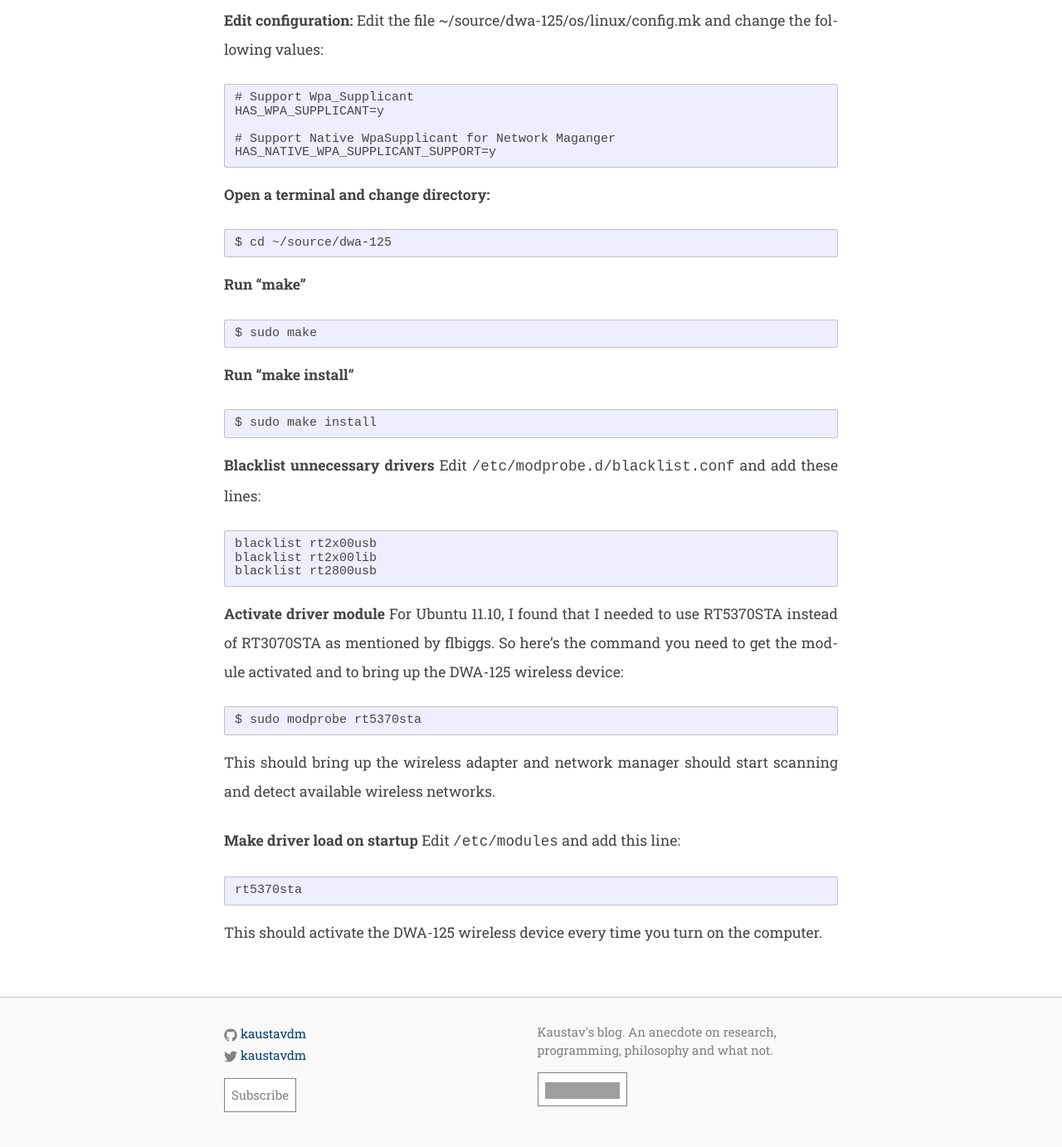
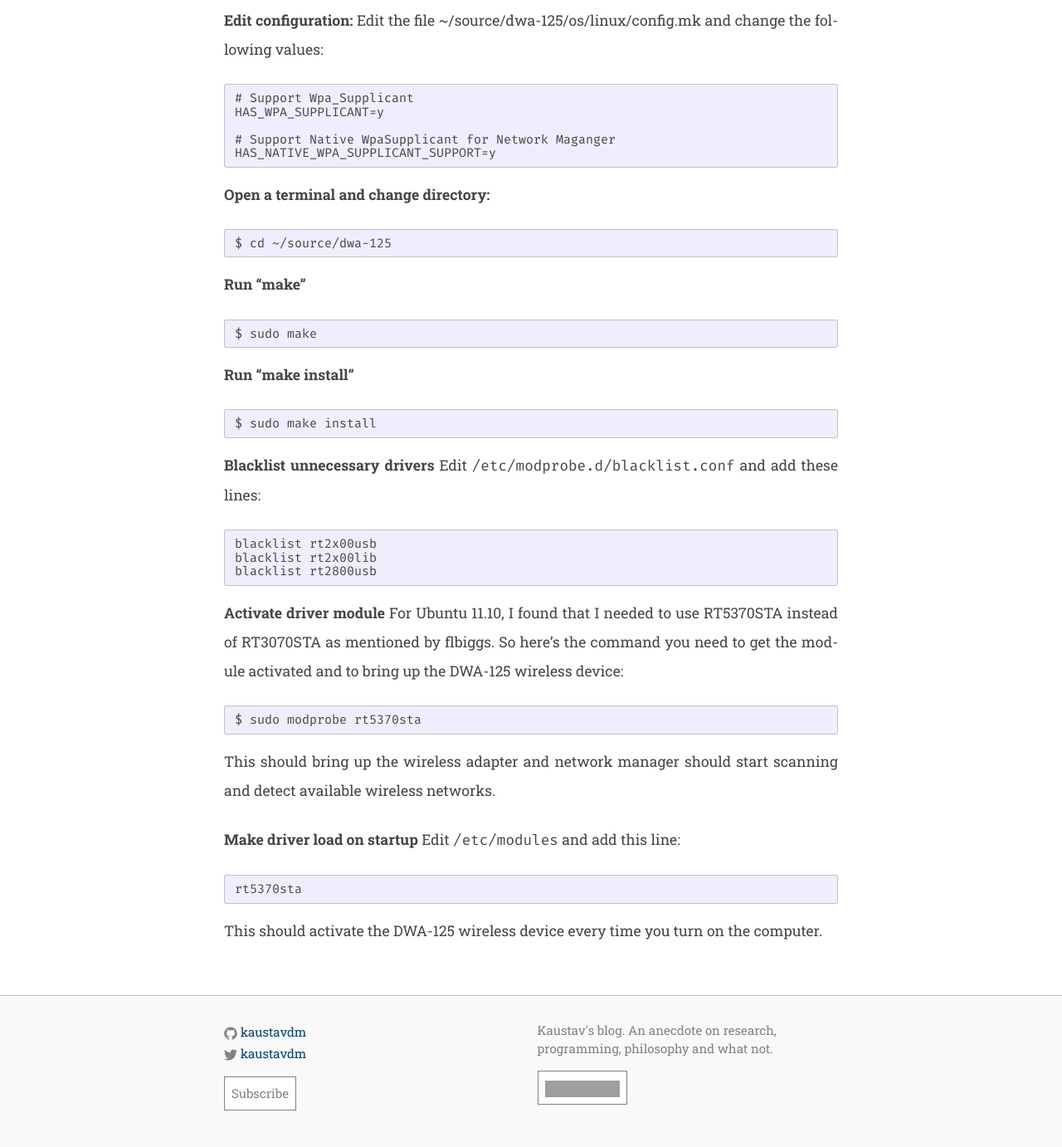
Before and after one commit to kaustavdm/website, a Jekyll site: the page built from _posts/2011-10-27-install-dwa-125-wireless-driver-on-ubuntu-11-10.markdown, in a window 1280 px wide. Shown: the part 1052-2434 px from the top of the page at 83% size. Built offline with Jekyll 4.4.1, drawn with Linux system fonts in a browser that asks for light colours; grey boxes are pictures that could not be loaded.

Commit message:
Use Fira Mono as default monospace font
Signed-off-by: Kaustav Das Modak <kaustav.dasmodak@yahoo.co.in>

```diff
--- a/_includes/head.html
+++ b/_includes/head.html
@@ -7,7 +7,7 @@
   <title>{% if page.title %}{{ page.title }}{% else %}{{ site.title }}{% endif %}</title>
   <meta name="description" content="{% if page.excerpt %}{{ page.excerpt | strip_html | strip_newlines | truncate: 160 }}{% else %}{{ site.description }}{% endif %}">
 
-  <link href="https://fonts.googleapis.com/css?family=Roboto+Slab:400,700" rel="stylesheet" type="text/css">
+  <link href="https://fonts.googleapis.com/css?family=Fira+Mono:400,700|Roboto+Slab:400,700" rel="stylesheet" type="text/css">
   <link rel="stylesheet" href="{{ "/css/main.css" | prepend: site.baseurl }}">
   <link rel="stylesheet" href="{{ "/css/syntax.css" | prepend: site.baseurl }}">
   <link rel="canonical" href="{{ page.url | replace:'index.html','' | prepend: site.baseurl | prepend: site.url }}">
--- a/css/main.scss
+++ b/css/main.scss
@@ -8,7 +8,7 @@
 // Our variables
 $base-font-family: "Roboto Slab", "Helvetica Neue", Helvetica, Arial, sans-serif;
 $heading-font-family: "Roboto Slab", "Helvetica Neue", Helvetica, Arial, sans-serif;
-$monospace-font-family: monospace;
+$monospace-font-family: "Fira Mono", monospace;
 $base-font-size:   16px;
 $base-font-weight: 400;
 $small-font-size:  $base-font-size * 0.875;
```
